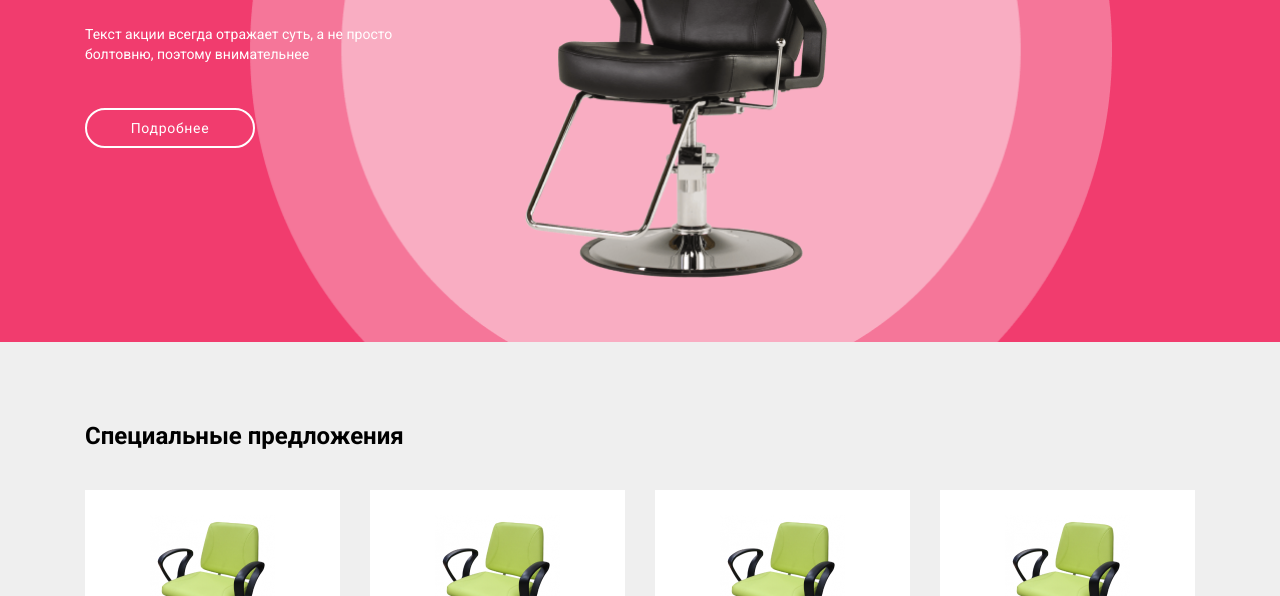
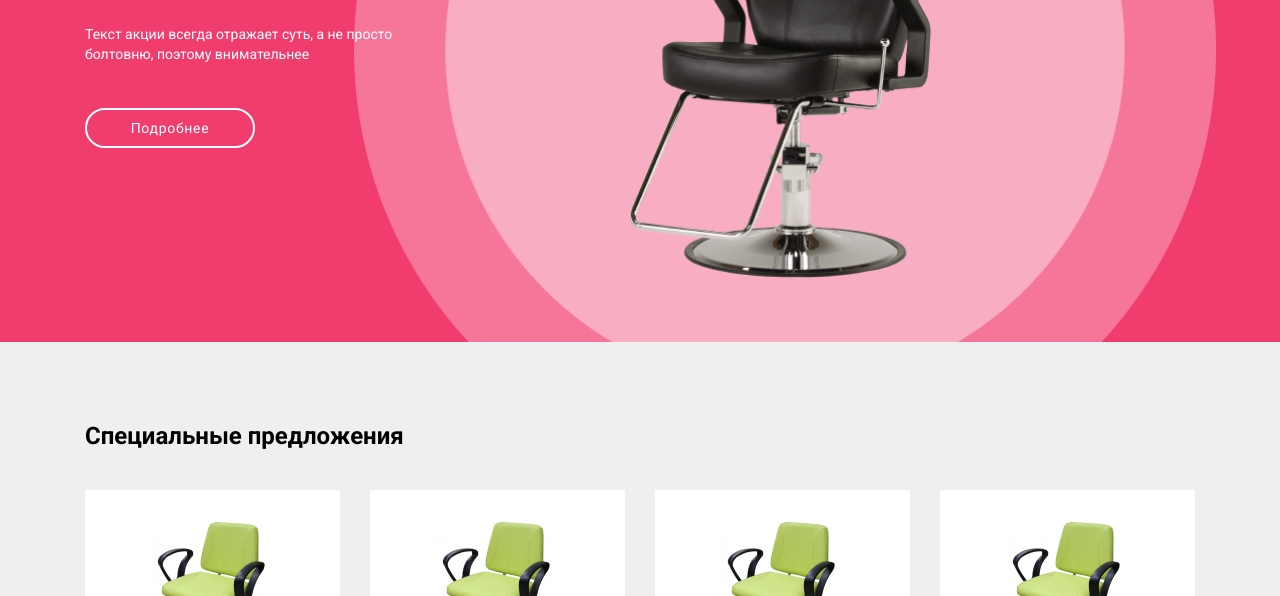
Before and after one commit to glinkinzhenya/beauty, a website: page index.html in a window 1280 px wide. Shown: the part 510-1106 px from the top of the page. Drawn offline with Linux system fonts and the light colour scheme; files whose address does not match are found by name.

Commit message:
version4

```diff
--- a/assets/scss/style.scss
+++ b/assets/scss/style.scss
@@ -188,7 +188,7 @@ a {
     color: #ffffff;
     background-image: url(..//img/hero.png);
     background-repeat: no-repeat;
-    background-position: 60% 50%;
+    background-position: 85% 50%;
     background-size: contain;
 }
 
```
Also changed, not shown: assets/css/style.css.
